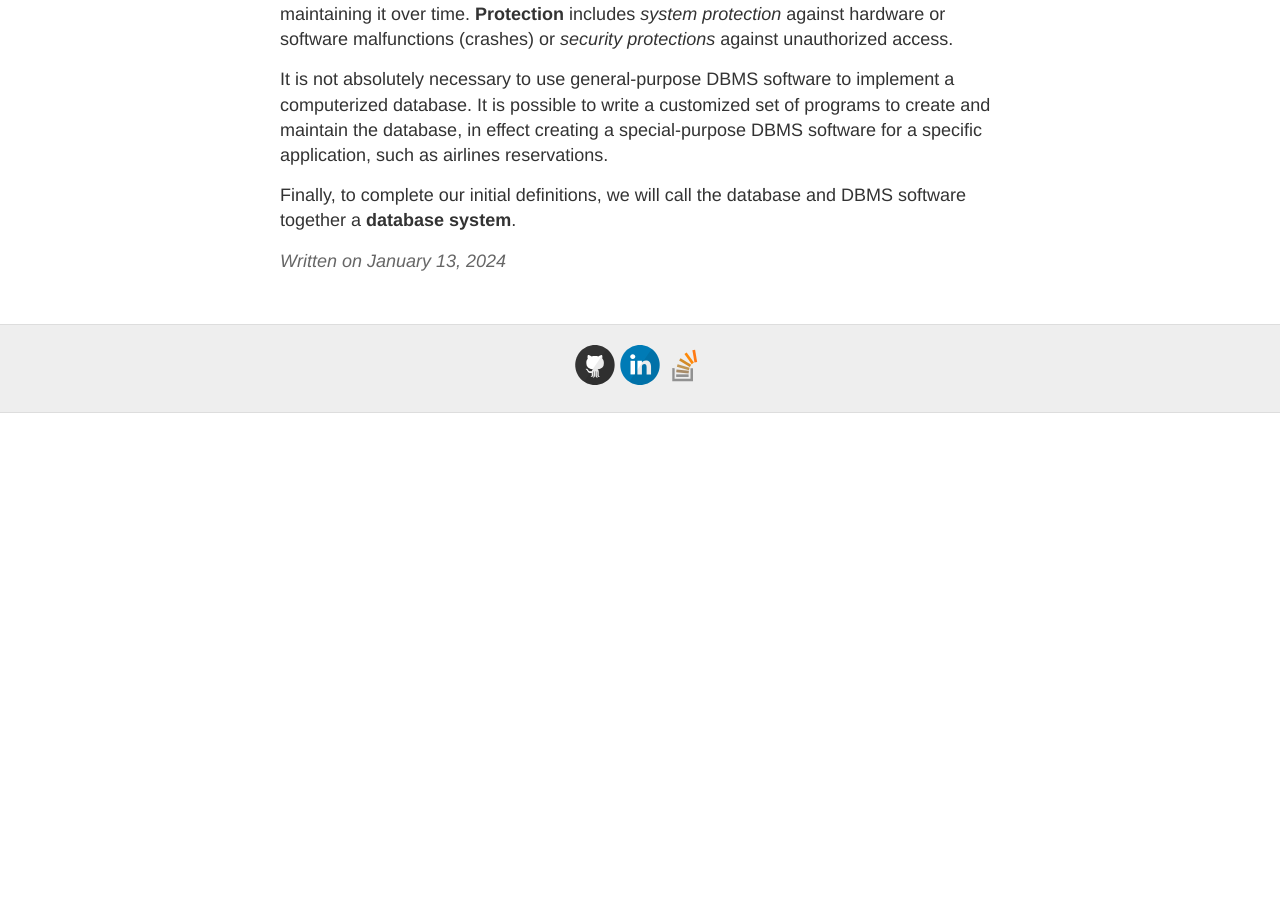
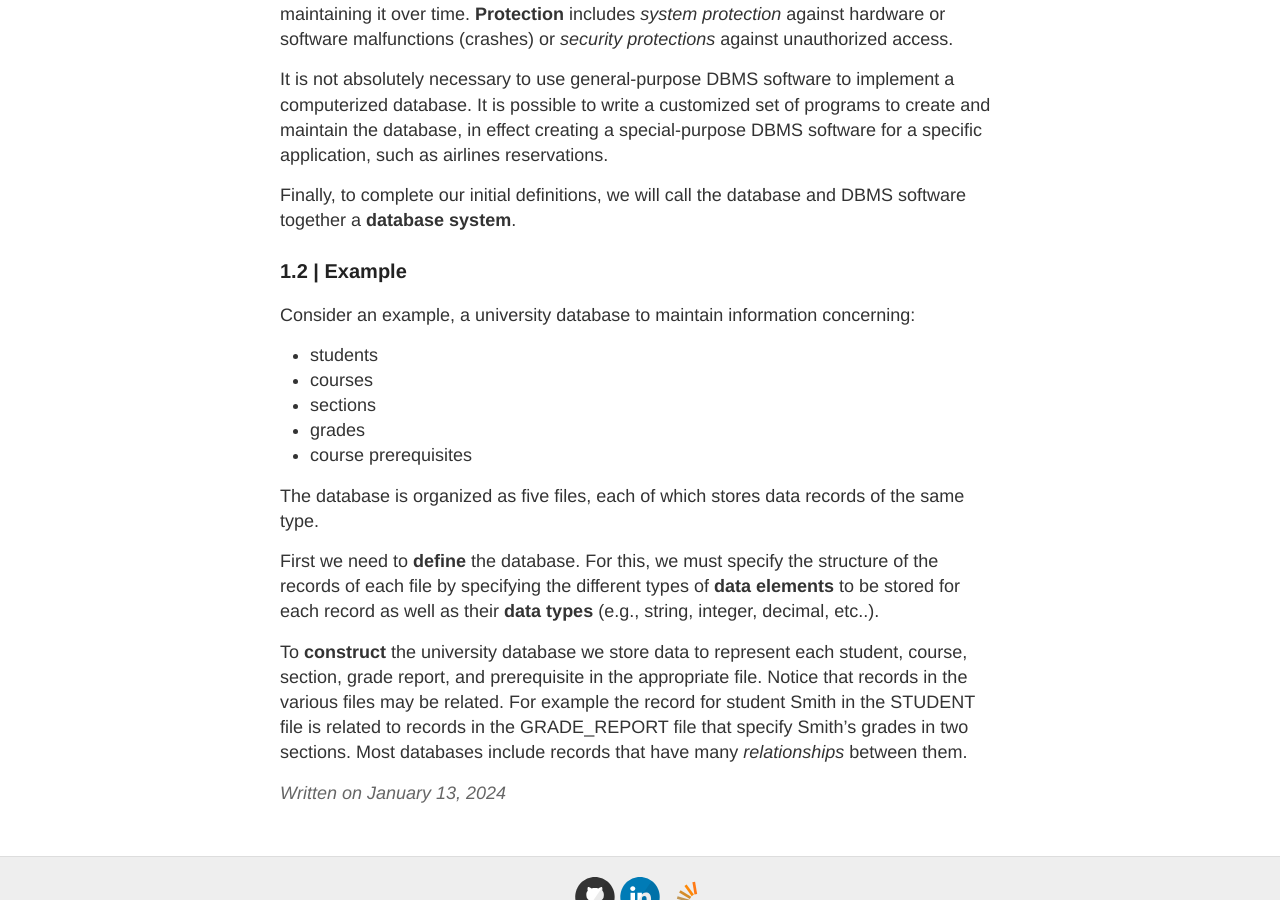
Before and after one commit to gutucristian/gutucristian.github.io, a Jekyll site: the page built from _posts/2024-01-13-Database-Systems-Concepts-And-Design.md, in a window 1280 px wide and 900 px high, scrolled down 1617 px. Built offline with Jekyll 4.4.1, drawn with Linux system fonts in a browser that asks for light colours; our own code applies the rules of GitHub Pages for plain Markdown files; before the commit the page ends 2030 px from its top, so only the background shows below that.

Commit message:
Update 2024-01-13-Database-Systems-Concepts-And-Design.md

```diff
--- a/_posts/2024-01-13-Database-Systems-Concepts-And-Design.md
+++ b/_posts/2024-01-13-Database-Systems-Concepts-And-Design.md
@@ -37,3 +37,18 @@ for a specific application, such as airlines reservations.
 
 Finally, to complete our initial definitions, we will call the database and DBMS software
 together a **database system**.
+
+### 1.2 | Example
+
+Consider an example, a university database to maintain information concerning:
+- students
+- courses
+- sections
+- grades
+- course prerequisites
+
+The database is organized as five files, each of which stores data records of the same type.
+
+First we need to **define** the database. For this, we must specify the structure of the records of each file by specifying the different types of **data elements** to be stored for each record as well as their **data types** (e.g., string, integer, decimal, etc..).
+
+To **construct** the university database we store data to represent each student, course, section, grade report, and prerequisite in the appropriate file. Notice that records in the various files may be related. For example the record for student Smith in the STUDENT file is related to records in the GRADE_REPORT file that specify Smith's grades in two sections. Most databases include records that have many *relationships* between them.
```
